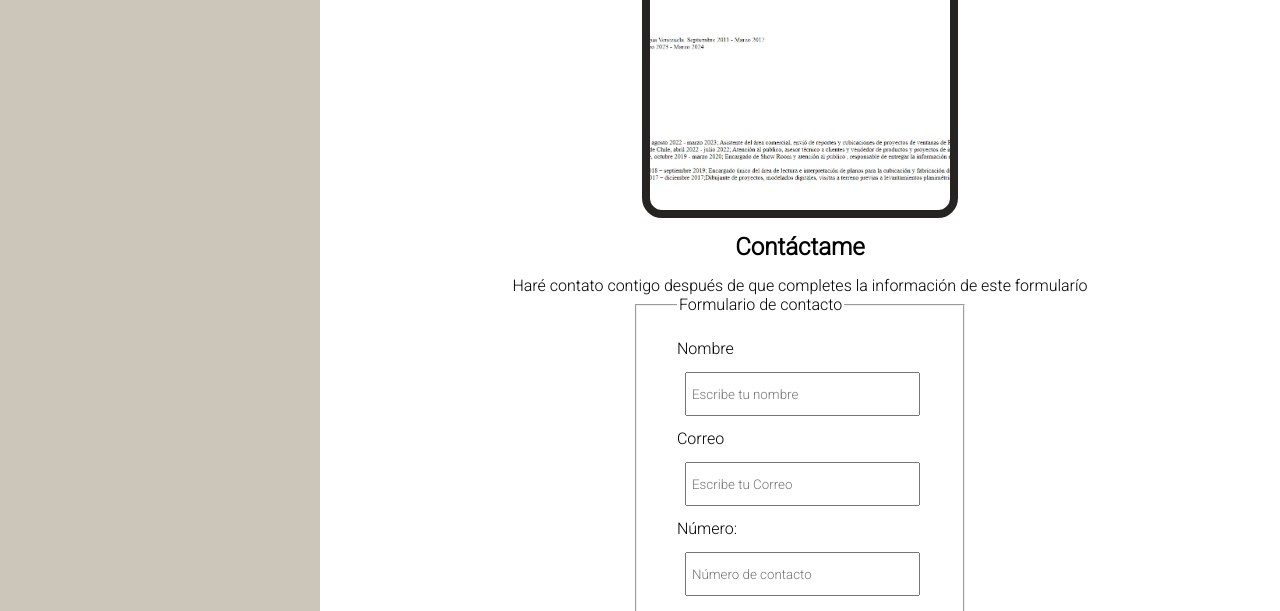
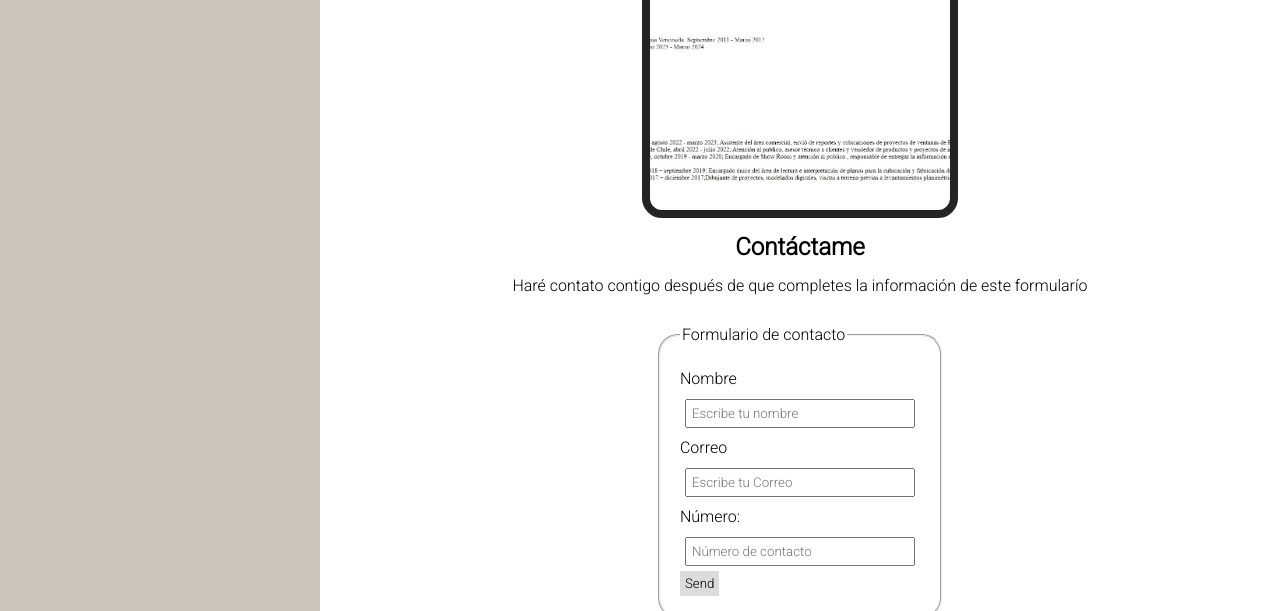
Before and after one commit to josealexanderdrt/m2-prueba-animaciones-cv, a plain HTML site: page index.html in a window 1280 px wide. Shown: the part 1763-2374 px from the top of the page. Drawn offline with Linux system fonts and the light colour scheme.

Commit message:
hora de almuerzo

```diff
--- a/assets/css/styles.css
+++ b/assets/css/styles.css
@@ -134,9 +134,7 @@ body{
 }
 
 .titulo-experiencia{padding-bottom: 20px;}
-.line{ }
 
-.vacio {}
 
 .titulo-mis-trabajos {text-align: center;
 padding: 10px;margin: 5px;}
@@ -220,9 +218,10 @@ width: 70%;
 }
 
 form{
-  width: 100%;
-  max-width: 600px;
-  margin: 0 auto;
+  width: 70%;
+  max-width: 300px;
+  margin: 30px auto 20px auto;
+  padding: 20px auto auto 20px;
   display: flex;
   flex-direction: column;
   justify-content: center;
@@ -234,12 +233,12 @@ form{
 
 form input {
   width: 90%;
-  height: 30px;
-  margin: 0.5rem;
+  height: 5x;
+  margin: 5px;
 }
 
 form button {
-  padding: 0.5em 1em;
+  padding: 5px;
   border: none;
   background: rgba(17, 18, 18, 0.144);
   cursor: pointer;
@@ -262,12 +261,11 @@ label {
   }
 
 fieldset {
-    padding: 20px 40px;
+    padding: 20px 20px;
+    border-radius: 20px;
+
   }
 
-  form button {
-    margin: 10px;
-   }
 
 
 
```
